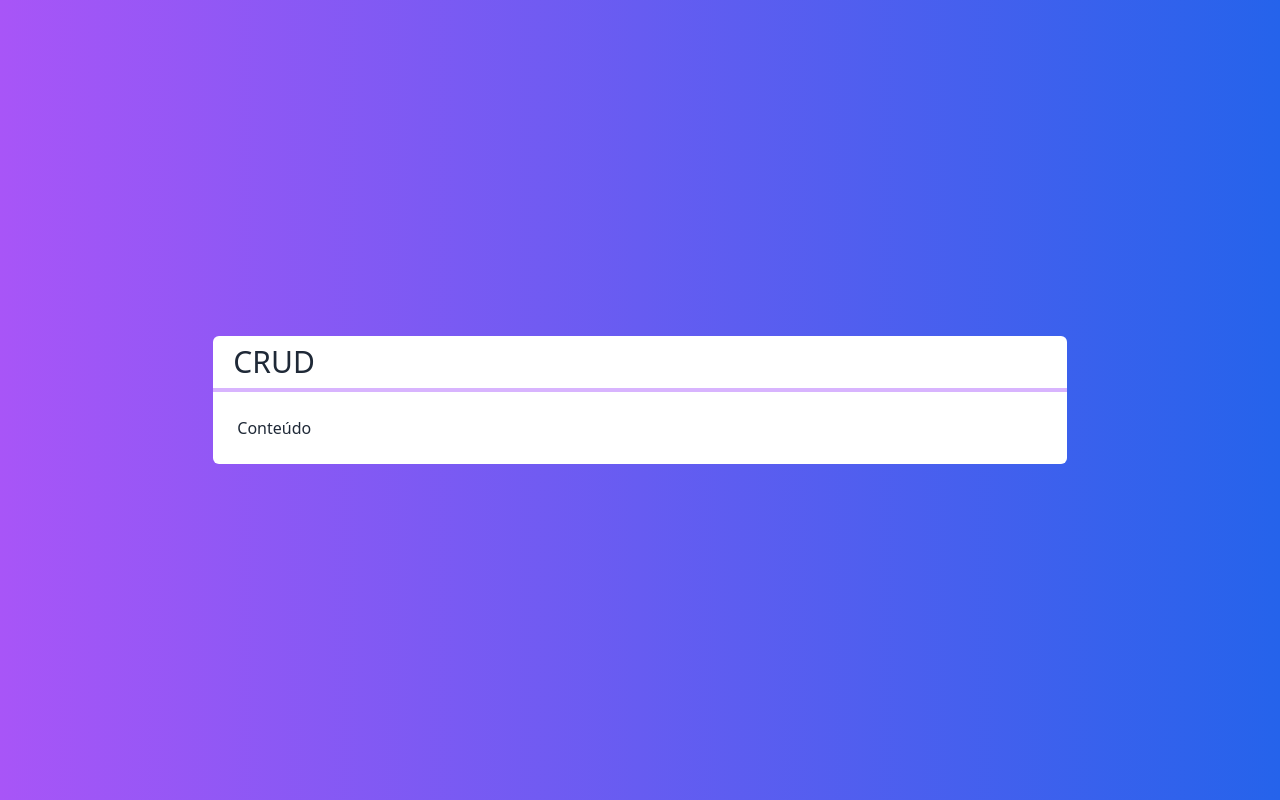
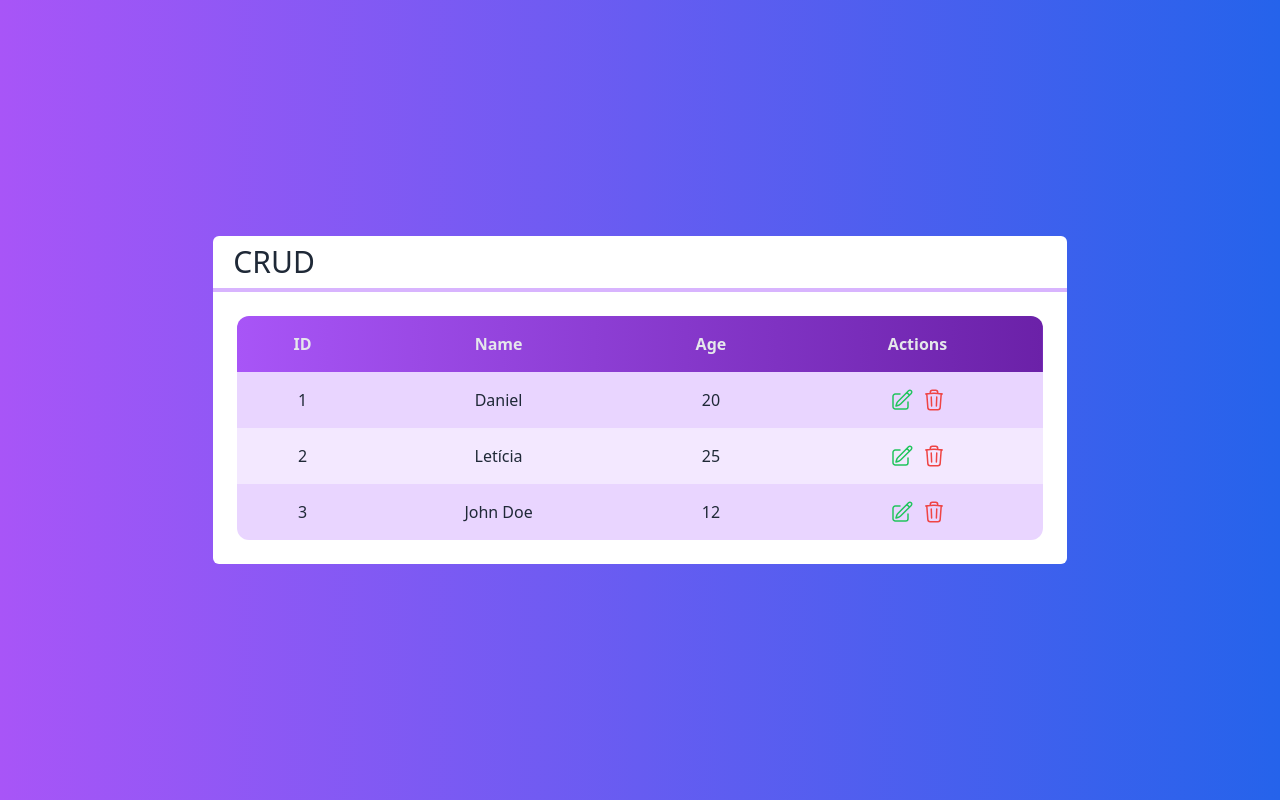
Before and after one commit to DanielBGC/nextjs-firebase-crud, a Next.js app: page / in a window 1280 px wide. Built offline with nearby package versions, Linux system fonts and the light colour scheme.

Commit message:
Estilizando tabela

```diff
--- /dev/null
+++ b/src/components/Icons.tsx
@@ -0,0 +1,33 @@
+export const EditIcon = (
+  <svg
+    xmlns='http://www.w3.org/2000/svg'
+    fill='none'
+    viewBox='0 0 24 24'
+    strokeWidth={1.5}
+    stroke='currentColor'
+    className='w-6 h-6'
+  >
+    <path
+      strokeLinecap='round'
+      strokeLinejoin='round'
+      d='M16.862 4.487l1.687-1.688a1.875 1.875 0 112.652 2.652L10.582 16.07a4.5 4.5 0 01-1.897 1.13L6 18l.8-2.685a4.5 4.5 0 011.13-1.897l8.932-8.931zm0 0L19.5 7.125M18 14v4.75A2.25 2.25 0 0115.75 21H5.25A2.25 2.25 0 013 18.75V8.25A2.25 2.25 0 015.25 6H10'
+    />
+  </svg>
+);
+
+export const DeleteIcon = (
+  <svg
+    xmlns='http://www.w3.org/2000/svg'
+    fill='none'
+    viewBox='0 0 24 24'
+    strokeWidth={1.5}
+    stroke='currentColor'
+    className='w-6 h-6'
+  >
+    <path
+      strokeLinecap='round'
+      strokeLinejoin='round'
+      d='M14.74 9l-.346 9m-4.788 0L9.26 9m9.968-3.21c.342.052.682.107 1.022.166m-1.022-.165L18.16 19.673a2.25 2.25 0 01-2.244 2.077H8.084a2.25 2.25 0 01-2.244-2.077L4.772 5.79m14.456 0a48.108 48.108 0 00-3.478-.397m-12 .562c.34-.059.68-.114 1.022-.165m0 0a48.11 48.11 0 013.478-.397m7.5 0v-.916c0-1.18-.91-2.164-2.09-2.201a51.964 51.964 0 00-3.32 0c-1.18.037-2.09 1.022-2.09 2.201v.916m7.5 0a48.667 48.667 0 00-7.5 0'
+    />
+  </svg>
+);
--- /dev/null
+++ b/src/components/Table.tsx
@@ -0,0 +1,55 @@
+import Client from '@/core/Client';
+import { DeleteIcon, EditIcon } from './Icons';
+
+type TablePropsType = {
+  clients: Client[];
+  openEditClient: (client: Client) => void;
+  openDeleteClient: (client: Client) => void;
+};
+
+export default function Table(props: TablePropsType) {
+  function renderData() {
+    return props.clients?.map((client, i) => {
+      return (
+        <tr
+          key={client.id}
+          className={`${
+            i % 2 === 0 ? 'bg-purple-200' : 'bg-purple-100'
+          } text-center`}
+        >
+          <td className='p-4'>{client.id}</td>
+          <td className='p-4'>{client.name}</td>
+          <td className='p-4'>{client.age}</td>
+          <td className='p-4 flex justify-center items-center'>
+            <button
+              className='text-green-500 hover:scale-125 mx-1 duration-300'
+              onClick={() => props.openEditClient?.(client)}
+            >
+              {EditIcon}
+            </button>
+            <button
+              className='text-red-500 hover:scale-125 mx-1 duration-300'
+              onClick={() => props.openDeleteClient?.(client)}
+            >
+              {DeleteIcon}
+            </button>
+          </td>
+        </tr>
+      );
+    });
+  }
+
+  return (
+    <table className='w-full rounded-xl overflow-hidden'>
+      <thead className='bg-gradient-to-r from-purple-500 to-purple-800 text-gray-200'>
+        <tr>
+          <th className='text-center p-4'>ID</th>
+          <th className='text-center p-4'>Name</th>
+          <th className='text-center p-4'>Age</th>
+          <th className='text-center p-4'>Actions</th>
+        </tr>
+      </thead>
+      <tbody>{renderData()}</tbody>
+    </table>
+  );
+}
--- a/src/pages/index.tsx
+++ b/src/pages/index.tsx
@@ -1,6 +1,22 @@
 import Layout from '@/components/Layout';
+import Table from '@/components/Table';
+import Client from '@/core/Client';
 
 export default function Home() {
+  const clients = [
+    new Client('Daniel', 20, '1'),
+    new Client('Letícia', 25, '2'),
+    new Client('John Doe', 12, '3'),
+  ];
+
+  const openEditClient = (client: Client) => {
+    console.log(client);
+  };
+
+  const openDeleteClient = (client: Client) => {
+    console.log(client);
+  };
+
   return (
     <>
       <div
@@ -14,7 +30,11 @@ export default function Home() {
       `}
       >
         <Layout title='CRUD'>
-          <span>Conteúdo</span>
+          <Table
+            clients={clients}
+            openEditClient={openEditClient}
+            openDeleteClient={openDeleteClient}
+          ></Table>
         </Layout>
       </div>
     </>
```
